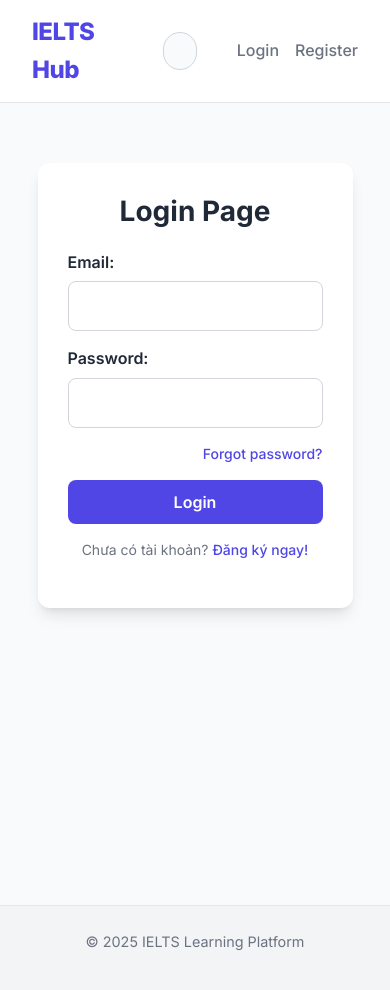
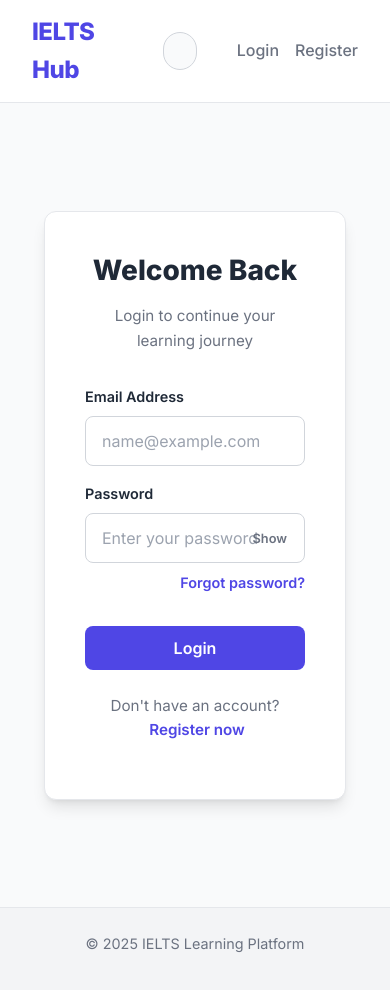
Before and after one commit to Thnh8052/English-Learning-Platform, a React app in the folder frontend/: page /login in a window 390 px wide. Shown: the top 990 px of the page. Built offline with nearby package versions, Linux system fonts and the light colour scheme; no server answers; the HTML template or start-up script is replaced by a standard one.

Commit message:
UPDATE on AUTH UX/UI

```diff
--- a/frontend/src/contexts/AuthContext.jsx
+++ b/frontend/src/contexts/AuthContext.jsx
@@ -25,7 +25,8 @@ export const AuthProvider = ({ children }) => {
       setUser(user);
       return { success: true, user };
     } catch (err) {
-      return { success: false, message: "Registration failed" };
+      const errorMsg = err.response?.data?.message || "Đăng ký thất bại";
+      return { success: false, message: errorMsg };
     }
   };
 
@@ -38,7 +39,8 @@ export const AuthProvider = ({ children }) => {
       setUser(user);
       return { success: true, user };
     } catch (err) {
-      return { success: false, message: "Login failed" };
+      const errorMsg = err.response?.data?.message || "Đăng nhập thất bại";
+      return { success: false, message: errorMsg };
     }
   };
 
--- a/frontend/src/pages/auth/ForgotPassword.jsx
+++ b/frontend/src/pages/auth/ForgotPassword.jsx
@@ -1,7 +1,7 @@
 import { useState } from 'react';
 import { Link } from 'react-router-dom';
 import api from '../../services/api';
-import styles from './auth.module.css';
+import styles from './Auth.module.css';
 
 const ForgotPasswordPage = () => {
     const [email, setEmail] = useState('');
@@ -15,12 +15,11 @@ const ForgotPasswordPage = () => {
         setMessage('');
         setError('');
         try {
-            // kết nối api quên mật khẩu ở đây
             await api.post('/auth/forgot-password', { email });
             setMessage('If an account with that email exists, a password reset link has been sent.');
             setEmail('');
         } catch (err) {
-            setError('An error occurred. Please try again later.');
+            setError(err.response?.data?.message || 'An error occurred. Please try again later.');
         } finally {
             setLoading(false);
         }
@@ -28,27 +27,35 @@ const ForgotPasswordPage = () => {
 
     return (
         <div className={styles.container}>
-            <div className={styles.formWrapper}>
+            <div className={styles.authCard}>
                 <h1 className={styles.title}>Forgot Password</h1>
                 <p className={styles.subtitle}>Enter your email and we'll send you a link to reset it.</p>
-                {message && <p className={styles.successMessage}>{message}</p>}
-                {error && <p className={styles.errorMessage}>{error}</p>}
+
+                {message && <div className={styles.successMessage}>{message}</div>}
+                {error && <div className={styles.errorMessage}>{error}</div>}
+
                 {!message && (
-                    <form onSubmit={handleSubmit}>
-                        <div className="form-group">
-                            <label htmlFor="email" className="form-label">Email Address</label>
+                    <form onSubmit={handleSubmit} className={styles.form}>
+                        <div className={styles.formGroup}>
+                            <label htmlFor="email" className={styles.label}>Email Address</label>
                             <input
-                                type="email" id="email" className="form-input" value={email}
-                                onChange={(e) => setEmail(e.target.value)} required
+                                type="email"
+                                id="email"
+                                className={styles.input}
+                                value={email}
+                                onChange={(e) => setEmail(e.target.value)}
+                                placeholder="name@example.com"
+                                required
                             />
                         </div>
-                        <button type="submit" className="btn btn-primary-student" disabled={loading} style={{width: '100%', marginTop: '1rem'}}>
+                        <button type="submit" className={styles.submitBtn} disabled={loading}>
                             {loading ? 'Sending...' : 'Send Reset Link'}
                         </button>
                     </form>
                 )}
-                <div className={styles.footerLinks}>
-                    <Link to="/login">← Back to Login</Link>
+
+                <div className={styles.switchText} style={{ marginTop: '1.5rem' }}>
+                    <Link to="/login" className={styles.link}>← Back to Login</Link>
                 </div>
             </div>
         </div>
--- a/frontend/src/pages/auth/Login.jsx
+++ b/frontend/src/pages/auth/Login.jsx
@@ -1,95 +1,95 @@
 import React, { useState } from "react";
-import { useNavigate, useLocation,Link } from "react-router-dom";
+import { useNavigate, useLocation, Link } from "react-router-dom";
 import { useAuth } from "../../contexts/AuthContext";
-import styles from "./login.module.css";
+import styles from "./Auth.module.css";
 
 const Login = () => {
   const navigate = useNavigate();
   const location = useLocation();
   const { login } = useAuth();
-  const from = location.state?.from?.pathname || "/dashboard";
 
-  //thêm state
   const [email, setEmail] = useState("");
   const [password, setPassword] = useState("");
   const [loading, setLoading] = useState(false);
   const [error, setError] = useState("");
-  const [formData, setFormData] = useState({
-  name: "",
-  email: "",
-  password: "",
-  confirmPassword: "",
-  day: "",
-  month: "",
-  year: "",
-  role: "student",
-});
-
+  const [showPassword, setShowPassword] = useState(false);
 
   const handleLogin = async (e) => {
     e.preventDefault();
-
-  const email = e.target.email.value;
-  const password = e.target.password.value;
+    setLoading(true);
+    setError("");
 
     const res = await login(email, password);
+    setLoading(false);
 
     if (res.success) {
-  navigate("/"); // tất cả roles đều vào trang chủ web
+      const from = location.state?.from?.pathname || "/dashboard";
+      navigate(from, { replace: true });
     } else {
       setError(res.message);
     }
   };
 
-
   return (
     <div className={styles.container}>
-      <h1 className={styles.title}>Login Page</h1>
+      <div className={styles.authCard}>
+        <h1 className={styles.title}>Welcome Back</h1>
+        <p className={styles.subtitle}>Login to continue your learning journey</p>
 
-      {error && <p className={styles.error}>{error}</p>}
+        {error && <div className={styles.errorMessage}>{error}</div>}
 
-      <form onSubmit={handleLogin}>
+        <form onSubmit={handleLogin} className={styles.form}>
           <div className={styles.formGroup}>
-          <label className={styles.label}>Email:</label>
+            <label className={styles.label}>Email Address</label>
             <input
               type="email"
-            name="email"
               className={styles.input}
               value={email}
               onChange={(e) => setEmail(e.target.value)}
+              placeholder="name@example.com"
               required
             />
           </div>
 
           <div className={styles.formGroup}>
-          <label className={styles.label}>Password:</label>
+            <label className={styles.label}>Password</label>
+            <div className={styles.passwordWrapper}>
                 <input
-            type="password"
-            name="password"
+                    type={showPassword ? "text" : "password"}
                     className={styles.input}
                     value={password}
                     onChange={(e) => setPassword(e.target.value)}
+                    placeholder="Enter your password"
                     required
                 />
+                <button
+                    type="button"
+                    className={styles.toggleBtn}
+                    onClick={() => setShowPassword(!showPassword)}
+                >
+                    {showPassword ? "Hide" : "Show"}
+                </button>
+            </div>
           </div>
 
-        <div className={styles.forgotPasswordContainer}>
+          <div className={styles.forgotPasswordLink}>
             <Link to="/forgot-password" className={styles.link}>
               Forgot password?
             </Link>
           </div>
 
-        <button type="submit" className={styles.button} disabled={loading}>
+          <button type="submit" className={styles.submitBtn} disabled={loading}>
             {loading ? "Logging in..." : "Login"}
           </button>
         </form>
 
         <p className={styles.switchText}>
-        Chưa có tài khoản?{" "}
-        <a href="/register" className={styles.link}>
-          Đăng ký ngay!
-        </a>
+          Don't have an account?
+          <Link to="/register" className={styles.link}>
+            Register now
+          </Link>
         </p>
+      </div>
     </div>
   );
 };
--- a/frontend/src/pages/auth/Login.module.css
+++ /dev/null
@@ -1,101 +0,0 @@
-.container {
-  padding: 50px;
-  text-align: center;
-  max-width: 400px;
-  margin: 80px auto;
-  /* Dùng biến ngữ nghĩa cho background */
-  background-color: var(--bg-card);
-  border-radius: var(--border-radius-lg);
-  box-shadow: var(--shadow-lg);
-  /* Đảm bảo màu chữ đúng theo theme */
-  color: var(--text-primary);
-}
-
-.title {
-  margin-bottom: 20px;
-  color: var(--text-primary);
-}
-
-.switchText {
-  margin-top: 15px;
-  font-size: 14px;
-  color: var(--text-secondary);
-}
-
-.formGroup {
-  margin-bottom: 15px;
-  text-align: left;
-}
-
-.label {
-  display: block;
-  font-weight: 600;
-  margin-bottom: 6px;
-  color: var(--text-primary);
-}
-
-/* Đồng bộ Input với Global CSS */
-.input {
-  width: 100%;
-  padding: 10px;
-  border: 1px solid var(--input-border);
-  border-radius: var(--border-radius-md);
-  outline: none;
-  font-size: 16px;
-  color: var(--input-text);
-  background-color: var(--input-bg);
-  transition: var(--transition-base);
-}
-
-.input:focus {
-  border-color: var(--color-student-primary); /* Mặc định dùng màu Student cho trang Login */
-  box-shadow: 0 0 0 3px var(--color-student-primary-light);
-}
-
-.button {
-  width: 100%;
-  padding: 12px;
-  /* Map màu button sang màu Student Primary */
-  background-color: var(--color-student-primary);
-  color: var(--color-white);
-  font-weight: 600;
-  border: none;
-  border-radius: var(--border-radius-md);
-  cursor: pointer;
-  transition: var(--transition-base);
-}
-
-.button:hover {
-  background-color: var(--color-student-primary-hover);
-}
-
-.button:disabled {
-  opacity: 0.7;
-  cursor: not-allowed;
-}
-
-.forgotPasswordContainer {
-  text-align: right;
-  margin-bottom: 15px;
-  font-size: 14px;
-}
-
-.link {
-  color: var(--color-student-primary);
-  text-decoration: none;
-  transition: var(--transition-base);
-}
-
-.link:hover {
-  text-decoration: underline;
-  color: var(--color-student-primary-hover);
-}
-
-/* Responsive Design */
-@media (max-width: 600px) {
-  .container {
-    width: 90%;
-    margin: 40px auto;
-    padding: 30px;
-  }
-}
--- a/frontend/src/pages/auth/Register.jsx
+++ b/frontend/src/pages/auth/Register.jsx
@@ -1,11 +1,10 @@
 import { useAuth } from "../../contexts/AuthContext";
-import { useNavigate } from "react-router-dom";
+import { useNavigate, Link } from "react-router-dom";
 import { useState } from "react";
-import api from "../../services/api";
-import styles from "./register.module.css";
+import styles from "./Auth.module.css";
 
 export function Register() {
-  const { register, login } = useAuth();
+  const { register } = useAuth();
   const navigate = useNavigate();
 
   const [formData, setFormData] = useState({
@@ -33,16 +32,18 @@ const handleSubmit = async (e) => {
     setError("");
 
     if (formData.password !== formData.confirmPassword) {
-    setError("Mật khẩu đã nhập không khớp");
+      setError("Mật khẩu xác nhận không khớp");
       return;
     }
 
+    setLoading(true);
     const res = await register({
       name: formData.name,
       email: formData.email,
       password: formData.password,
       role: formData.role,
     });
+    setLoading(false);
 
     if (res.success) {
       navigate("/");
@@ -53,10 +54,14 @@ const res = await register({
 
   return (
     <div className={styles.container}>
-      <h1 className={styles.title}>Create Your Account</h1>
-      {error && <p className={styles.error}>{error}</p>}
+      <div className={styles.authCard}>
+        <h1 className={styles.title}>Create Account</h1>
+        <p className={styles.subtitle}>Join us and start learning today</p>
 
-      <form className={styles.form} onSubmit={handleSubmit}>
+        {error && <div className={styles.errorMessage}>{error}</div>}
+
+        <form onSubmit={handleSubmit} className={styles.form}>
+
           <div className={styles.formGroup}>
             <label className={styles.label}>Full Name</label>
             <input
@@ -65,72 +70,54 @@ const res = await register({
               value={formData.name}
               onChange={handleChange}
               className={styles.input}
+              placeholder="Nguyen Van A"
               required
             />
           </div>
 
           <div className={styles.formGroup}>
-          <label className={styles.label}>Email</label>
+            <label className={styles.label}>Email Address</label>
             <input
               type="email"
               name="email"
               value={formData.email}
               onChange={handleChange}
               className={styles.input}
+              placeholder="name@example.com"
               required
             />
           </div>
 
-        {/* Phân Role gv và hs */}
+          {/* Date of Birth Group */}
           <div className={styles.formGroup}>
-          <label className={styles.label}>Role</label>
-          <select
-            name="role"
-            value={formData.role}
-            onChange={handleChange}
-            className={styles.input}
-          >
-            <option value="student">Student</option>
-            <option value="teacher">Teacher</option>
-          </select>
-        </div>
-
-        {/* Ngày sinh */}
-        <div className={styles.formGroup}>
-          <label className={styles.label}>Ngày sinh</label>
+            <label className={styles.label}>Date of Birth</label>
             <div className={styles.dobGroup}>
                 <input
                   type="number"
                   name="day"
-              placeholder="DD"
-              min="1"
-              max="31"
+                  placeholder="Day"
                   value={formData.day}
                   onChange={handleChange}
-              className={styles.dobInput}
-              required
+                  className={`${styles.input} ${styles.dobInput}`}
+                  min="1" max="31"
                 />
                 <input
                   type="number"
                   name="month"
-              placeholder="MM"
-              min="1"
-              max="12"
+                  placeholder="Month"
                   value={formData.month}
                   onChange={handleChange}
-              className={styles.dobInput}
-              required
+                  className={`${styles.input} ${styles.dobInput}`}
+                  min="1" max="12"
                 />
                 <input
                   type="number"
                   name="year"
-              placeholder="YYYY"
-              min="1900"
-              max={new Date().getFullYear()}
+                  placeholder="Year"
                   value={formData.year}
                   onChange={handleChange}
-              className={styles.dobInput}
-              required
+                  className={`${styles.input} ${styles.dobInput}`}
+                  min="1900" max="2025"
                 />
             </div>
           </div>
@@ -179,17 +166,18 @@ const res = await register({
             </div>
           </div>
 
-        <button type="submit" className={styles.button} disabled={loading}>
+          <button type="submit" className={styles.submitBtn} disabled={loading}>
             {loading ? "Registering..." : "Sign Up"}
           </button>
         </form>
 
         <p className={styles.switchText}>
-       Đã có tài khoản?{" "}
-        <a href="/login" className={styles.link}>
-          Đăng nhập ngay!
-        </a>
+          Already have an account?
+          <Link to="/login" className={styles.link}>
+            Login here
+          </Link>
         </p>
+      </div>
     </div>
   );
 }
--- a/frontend/src/pages/auth/ResetPassword.jsx
+++ b/frontend/src/pages/auth/ResetPassword.jsx
@@ -2,7 +2,7 @@ import { useState } from 'react';
 import { useParams, useNavigate, Link } from 'react-router-dom';
 import { useAuth } from '../../contexts/AuthContext';
 import api from '../../services/api';
-import styles from './auth.module.css';
+import styles from './Auth.module.css';
 
 const ResetPasswordPage = () => {
     const { token } = useParams();
@@ -19,14 +19,14 @@ const ResetPasswordPage = () => {
         e.preventDefault();
         if (password !== confirmPassword) return setError("Passwords do not match.");
         if (password.length < 6) return setError("Password must be at least 6 characters long.");
+
         setLoading(true);
         setError('');
         setMessage('');
+
         try {
             const res = await api.put(`/auth/reset-password/${token}`, { password });
             setMessage('Password reset successfully! Logging you in...');
-
-            // Tự động đăng nhập bằng dữ liệu trả về từ backend
             setAuthData(res.data);
 
             setTimeout(() => {
@@ -41,40 +41,43 @@ const ResetPasswordPage = () => {
 
     return (
         <div className={styles.container}>
-            <div className={styles.formWrapper}>
-                <h1 className={styles.title}>Reset Your Password</h1>
+            <div className={styles.authCard}>
+                <h1 className={styles.title}>Reset Password</h1>
+                <p className={styles.subtitle}>Enter your new password below.</p>
 
-                {message ? (
-                    <p className={styles.successMessage}>{message}</p>
-                ) : error ? (
-                    <p className={styles.errorMessage}>{error}</p>
-                ) : (
-                    <p className={styles.subtitle}>Enter your new password below.</p>
-                )}
+                {message && <div className={styles.successMessage}>{message}</div>}
+                {error && <div className={styles.errorMessage}>{error}</div>}
 
                 {!message && (
-                    <form onSubmit={handleSubmit}>
-                        <div className="form-group">
-                            <label className="form-label">New Password</label>
+                    <form onSubmit={handleSubmit} className={styles.form}>
+                        <div className={styles.formGroup}>
+                            <label className={styles.label}>New Password</label>
                             <input
-                                type="password" value={password} className="form-input"
-                                onChange={(e) => setPassword(e.target.value)} required
+                                type="password"
+                                value={password}
+                                className={styles.input}
+                                onChange={(e) => setPassword(e.target.value)}
+                                required
                             />
                         </div>
-                        <div className="form-group" style={{marginTop: '1rem'}}>
-                            <label className="form-label">Confirm New Password</label>
+                        <div className={styles.formGroup}>
+                            <label className={styles.label}>Confirm New Password</label>
                             <input
-                                type="password" value={confirmPassword} className="form-input"
-                                onChange={(e) => setConfirmPassword(e.target.value)} required
+                                type="password"
+                                value={confirmPassword}
+                                className={styles.input}
+                                onChange={(e) => setConfirmPassword(e.target.value)}
+                                required
                             />
                         </div>
-                        <button type="submit" className="btn btn-primary-student" disabled={loading} style={{width: '100%', marginTop: '1.5rem'}}>
+                        <button type="submit" className={styles.submitBtn} disabled={loading}>
                             {loading ? 'Resetting...' : 'Reset Password'}
                         </button>
                     </form>
                 )}
-                <div className={styles.footerLinks}>
-                    <Link to="/login">← Back to Dashboard</Link>
+
+                <div className={styles.switchText} style={{ marginTop: '1.5rem' }}>
+                    <Link to="/login" className={styles.link}>← Back to Dashboard</Link>
                 </div>
             </div>
         </div>
--- a/frontend/src/pages/auth/auth.module.css
+++ b/frontend/src/pages/auth/auth.module.css
@@ -1,73 +1,195 @@
+/* --- LAYOUT --- */
 .container {
     display: flex;
     justify-content: center;
     align-items: center;
-    min-height: calc(100vh - 150px);
-    padding: var(--spacing-3);
+    min-height: calc(100vh - 80px);
+    padding: var(--spacing-4);
+    background-color: var(--bg-body);
+    transition: background-color 0.3s ease;
 }
 
-.formWrapper {
+.authCard {
     width: 100%;
-    max-width: 450px;
+    max-width: 480px;
     background-color: var(--bg-card);
-    padding: var(--spacing-4);
+    padding: var(--spacing-6);
     border-radius: var(--border-radius-lg);
     box-shadow: var(--shadow-lg);
     color: var(--text-primary);
+    border: 1px solid var(--color-gray-200);
+    transition: all 0.3s ease;
 }
 
+@media (prefers-color-scheme: dark) {
+    .authCard {
+        border-color: var(--color-gray-700);
+    }
+}
+
+/* --- TYPOGRAPHY --- */
 .title {
+    font-size: 1.75rem;
+    font-weight: 800;
     text-align: center;
-    margin-bottom: 8px;
+    margin-bottom: var(--spacing-2);
     color: var(--text-primary);
 }
 
 .subtitle {
     text-align: center;
     color: var(--text-secondary);
+    margin-bottom: var(--spacing-5);
+    font-size: 0.95rem;
+}
+
+/* --- FORM ELEMENTS --- */
+.form {
+    display: flex;
+    flex-direction: column;
+    gap: var(--spacing-3);
+}
+
+.formGroup {
+    display: flex;
+    flex-direction: column;
+    gap: 0.5rem;
+    text-align: left;
+}
+
+.label {
+    font-weight: 600;
+    font-size: 0.9rem;
+    color: var(--text-primary);
+}
+
+.input {
+    width: 100%;
+    padding: 12px;
+    border-radius: var(--border-radius-md);
+    border: 1px solid var(--input-border);
+    background-color: var(--input-bg);
+    color: var(--input-text);
+    font-size: 1rem;
+    transition: var(--transition-base);
+}
+
+.input:focus {
+    outline: none;
+    border-color: var(--color-student-primary);
+    box-shadow: 0 0 0 3px var(--color-student-primary-light);
+}
+
+/* --- PASSWORD TOGGLE --- */
+.passwordWrapper {
+    position: relative;
+    width: 100%;
+}
+
+.toggleBtn {
+    position: absolute;
+    top: 50%;
+    right: 10px;
+    transform: translateY(-50%);
+    background: none;
+    border: none;
+    color: var(--color-gray-500);
+    font-size: 0.8rem;
+    font-weight: 600;
+    cursor: pointer;
+    padding: 4px 8px;
+    border-radius: var(--border-radius-sm);
+    transition: color 0.2s;
+}
+
+.toggleBtn:hover {
+    color: var(--color-student-primary);
+    background-color: var(--color-gray-100);
+}
+@media (prefers-color-scheme: dark) {
+    .toggleBtn:hover { background-color: var(--color-gray-700); }
+}
+
+/* --- BUTTONS --- */
+.submitBtn {
+    margin-top: var(--spacing-2);
+    width: 100%;
+    padding: 12px;
+    background-color: var(--color-student-primary);
+    color: white;
+    border: none;
+    border-radius: var(--border-radius-md);
+    font-weight: 600;
+    font-size: 1rem;
+    cursor: pointer;
+    transition: var(--transition-base);
+}
+
+.submitBtn:hover {
+    background-color: var(--color-student-primary-hover);
+    transform: translateY(-1px);
+}
+
+.submitBtn:disabled {
+    opacity: 0.7;
+    cursor: not-allowed;
+    transform: none;
+}
+
+/* --- LINKS & FOOTER --- */
+.forgotPasswordLink {
+    text-align: right;
+    font-size: 0.9rem;
+    margin-top: -8px;
+}
+
+.switchText {
+    margin-top: var(--spacing-4);
+    text-align: center;
+    font-size: 0.95rem;
+    color: var(--text-secondary);
+}
+
+.link {
+    color: var(--color-student-primary);
+    text-decoration: none;
+    font-weight: 600;
+    margin-left: 4px;
+}
+
+.link:hover {
+    text-decoration: underline;
+}
+
+/* --- MESSAGES --- */
+.errorMessage {
+    background-color: var(--color-error-light);
+    color: var(--color-error);
+    padding: 10px;
+    border-radius: var(--border-radius-md);
+    font-size: 0.9rem;
+    text-align: center;
+    margin-bottom: var(--spacing-3);
+    border: 1px solid var(--color-error);
+}
+
+.successMessage {
+    background-color: var(--color-success-light);
+    color: var(--color-success-hover);
+    padding: 10px;
+    border-radius: var(--border-radius-md);
+    font-size: 0.9rem;
+    text-align: center;
     margin-bottom: var(--spacing-3);
 }
 
-.successMessage {
-    color: var(--color-success-hover);
-    background-color: var(--color-success-light);
-    padding: 1rem;
-    border-radius: var(--border-radius-md);
-    text-align: center;
-    margin-bottom: 1rem;
+.dobGroup {
+    display: flex;
+    gap: 10px;
 }
 
-.errorMessage {
-    color: var(--color-error-hover);
-    background-color: var(--color-error-light);
-    padding: 1rem;
-    border-radius: var(--border-radius-md);
+.dobInput {
+    flex: 1;
+    padding: 10px;
     text-align: center;
-    margin-bottom: 1rem;
 }
-
-.footerLinks {
-    text-align: center;
-    margin-top: var(--spacing-3);
-}
-
-.form-input {
-  display: block;
-  width: 100%;
-  padding: var(--spacing-1) var(--spacing-2);
-  font-family: inherit;
-  font-size: 1rem;
-
-  background-color: var(--input-bg);
-  color: var(--input-text);
-  border: 1px solid var(--input-border);
-
-  border-radius: var(--border-radius-md);
-  transition: var(--transition-base);
-}
-
-.form-input:focus {
-    border-color: var(--color-student-primary);
-    box-shadow: 0 0 0 3px var(--color-student-primary-light);
-    outline: none;
-}
```
Also changed, not shown: frontend/src/pages/auth/Register.module.css (deleted, +0 -150 lines), 1 other file (tests, documents, lock files or other folders). Lines whose indentation alone changed are shown as unchanged.
